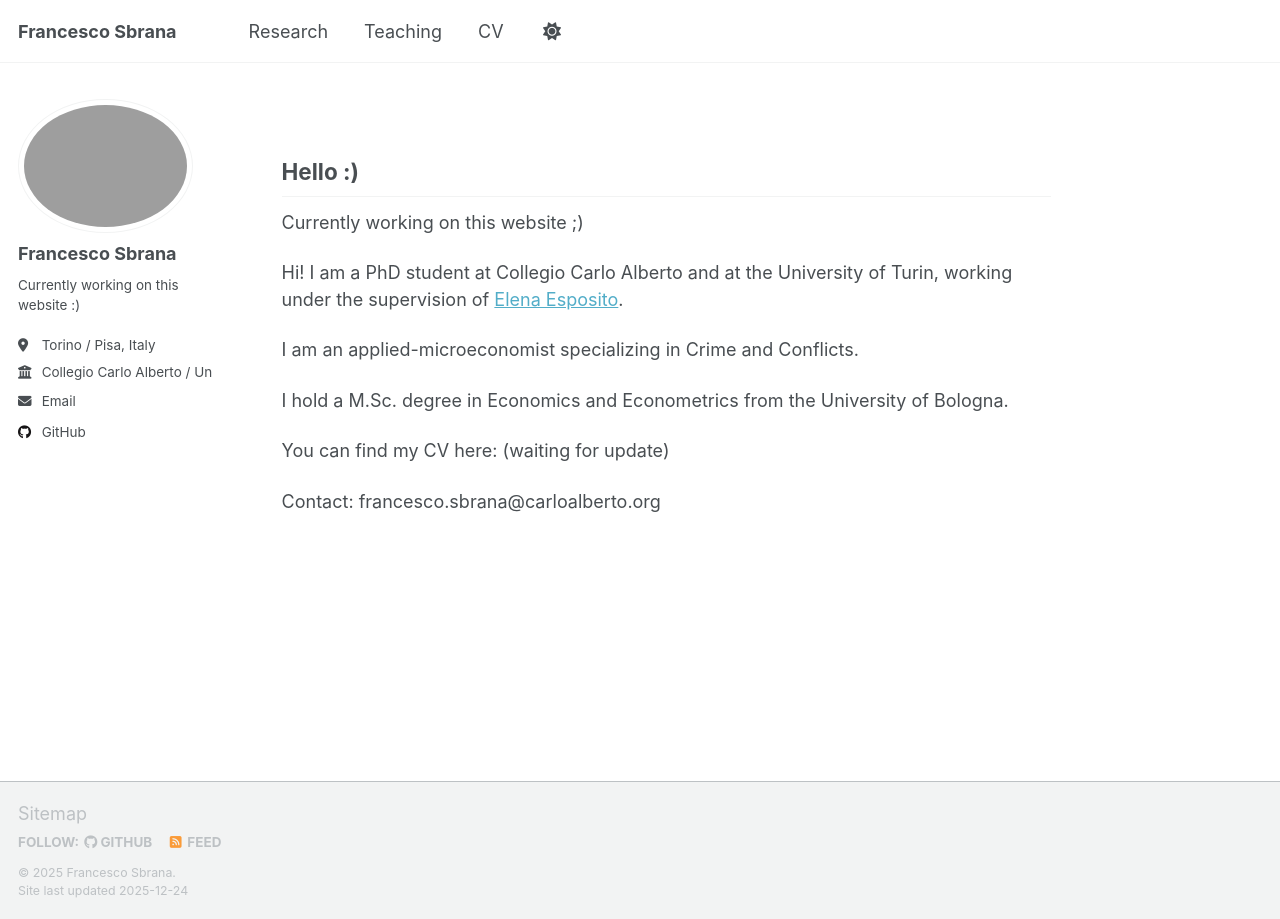
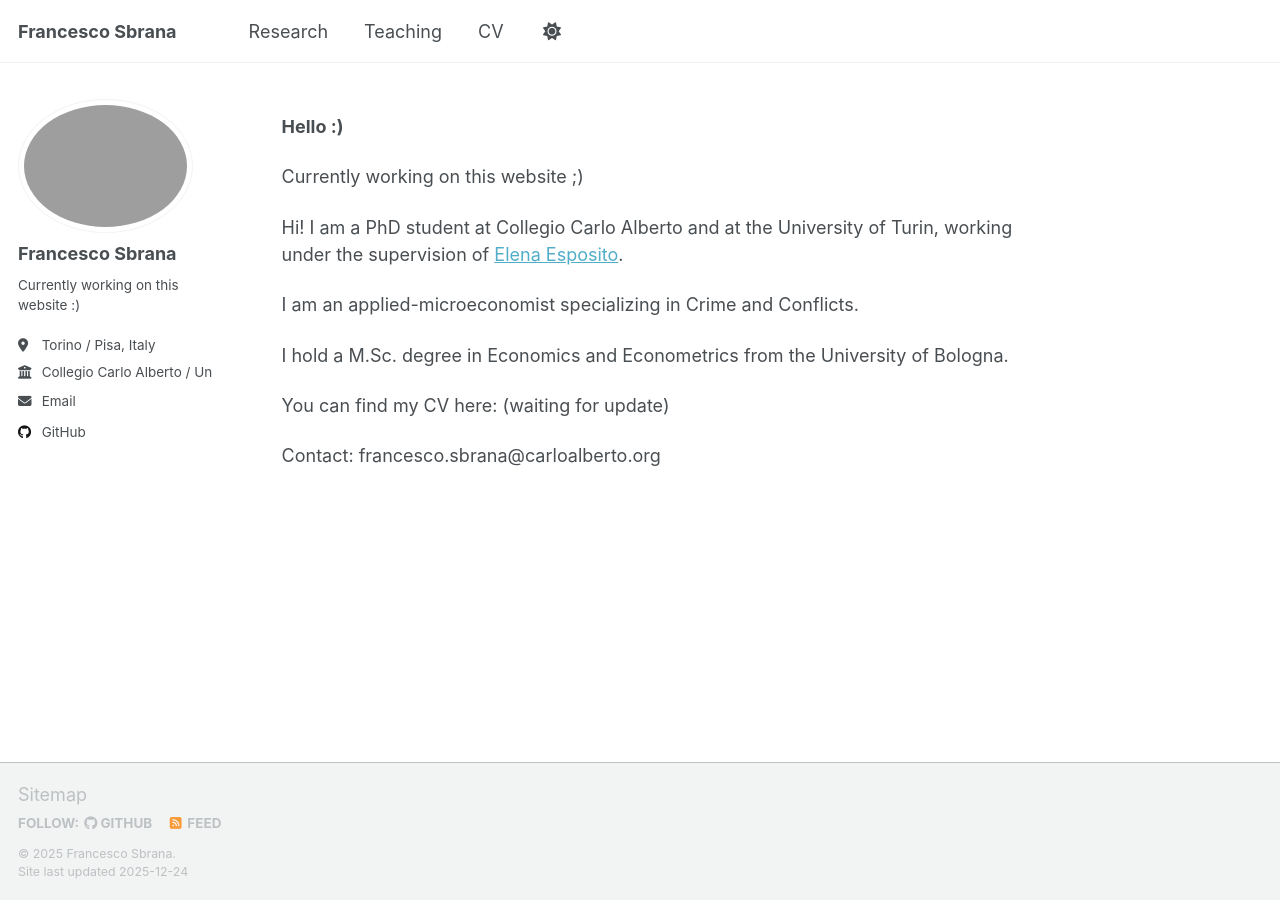
Before and after one commit to FraSbra/FraSbra.github.io, a Jekyll site: the page built from _pages/about.md, in a window 1280 px wide. Built offline with Jekyll 4.4.1, drawn with Linux system fonts in a browser that asks for light colours; a script that is not in the unit is left out.

```diff
--- a/_pages/about.md
+++ b/_pages/about.md
@@ -6,7 +6,8 @@ redirect_from:
   - /about/
   - /about.html
 ---
-## Hello :)
+
+**Hello :)**
 
 Currently working on this website ;)
 
```
